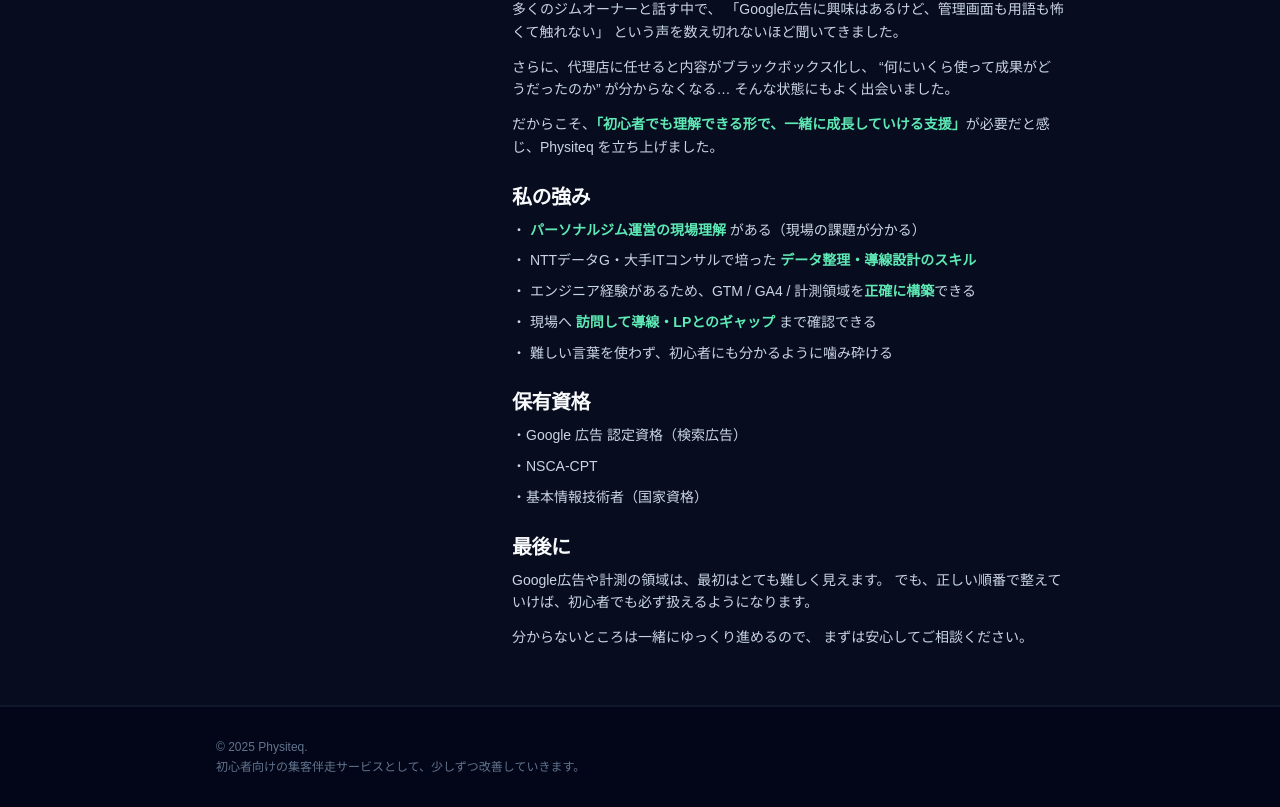
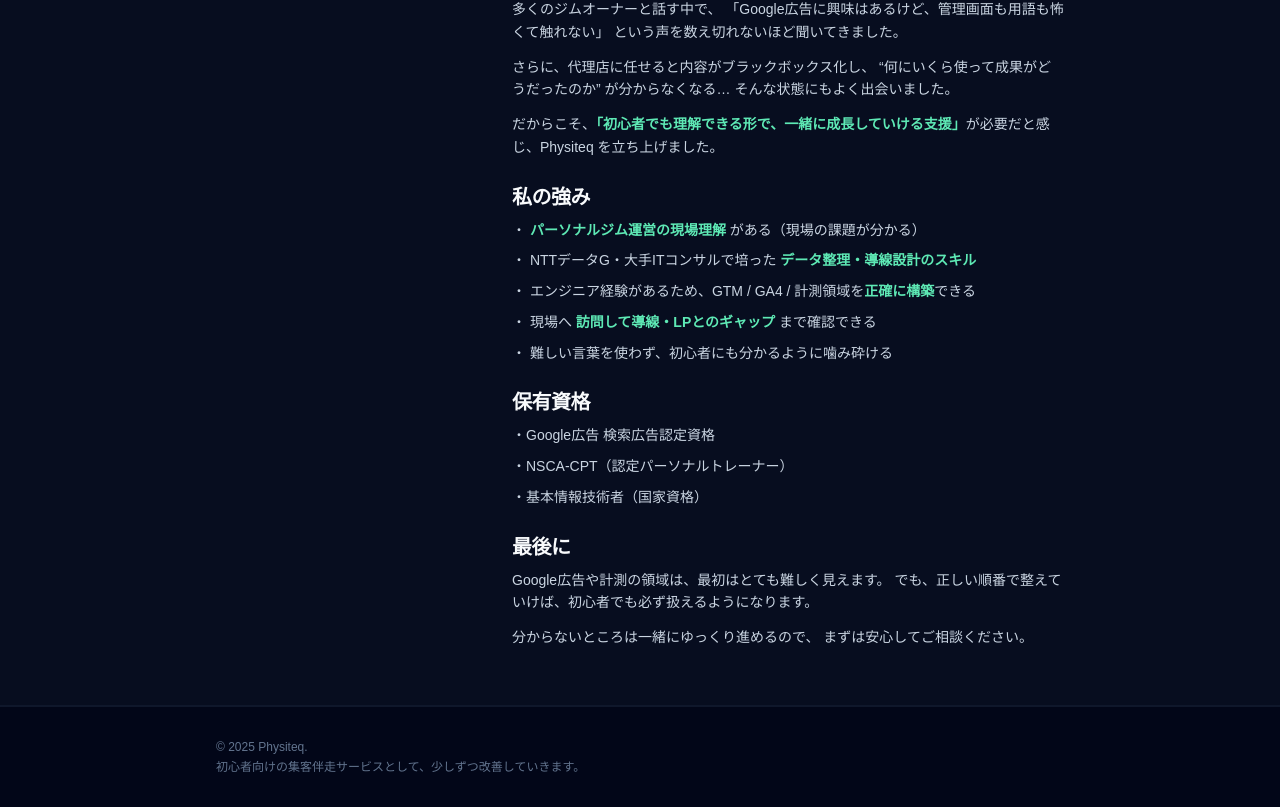
Before and after one commit to physiteqbiz/physiteq-site, a Next.js app: page /about in a window 1280 px wide. Shown: the part 593-1400 px from the top of the page. Built offline with nearby package versions, Linux system fonts and the light colour scheme.

Commit message:
Refine Physiteq about page layout

```diff
--- a/app/about/page.tsx
+++ b/app/about/page.tsx
@@ -131,8 +131,8 @@ export default function About() {
     保有資格
   </h2>
   <ul className="space-y-2 text-sm leading-relaxed text-slate-300">
-    <li>・Google 広告 認定資格（検索広告）</li>
-    <li>・NSCA-CPT</li>
+    <li>・Google広告 検索広告認定資格</li>
+    <li>・NSCA-CPT（認定パーソナルトレーナー）</li>
     <li>・基本情報技術者（国家資格）</li>
   </ul>
 </div>
```
